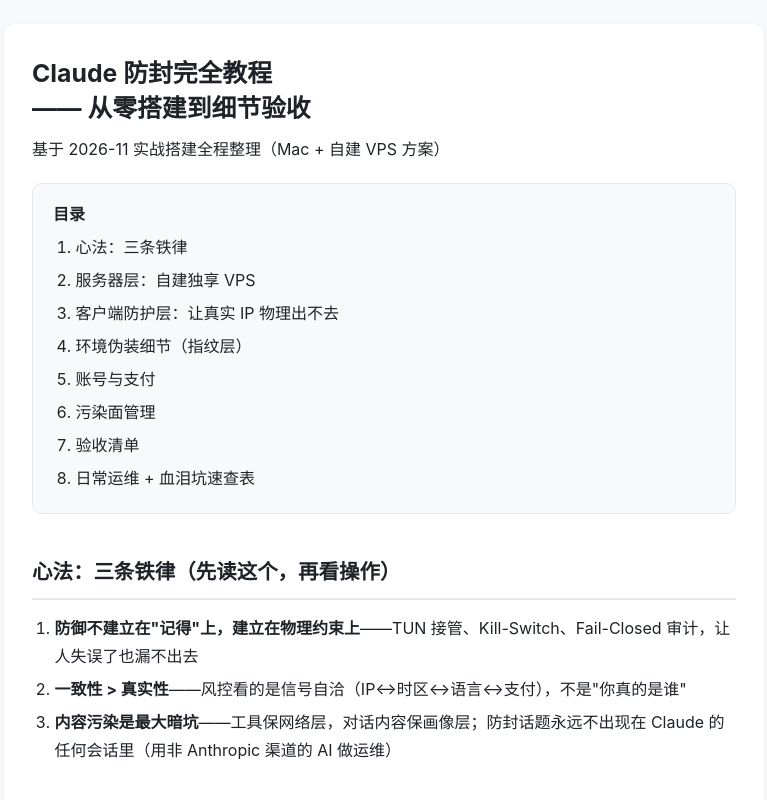
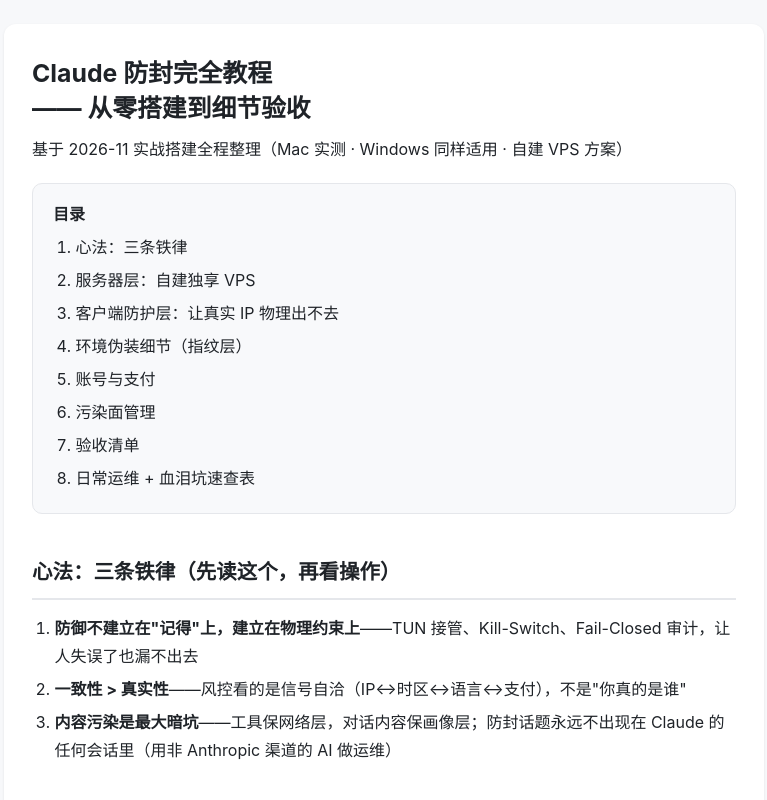
Before and after one commit to lee958733-prog/claude-anti-ban-guide, a plain HTML site: page docs/index.html in a window 1280 px wide. Shown: the top 800 px of the page, without its empty margins (256-1023 px from the left). Drawn offline with Linux system fonts and the light colour scheme.

Commit message:
标题行标注 Windows 同样适用

```diff
--- a/docs/index.html
+++ b/docs/index.html
@@ -53,7 +53,7 @@
 <article>
 
 <h1>Claude 防封完全教程<br>—— 从零搭建到细节验收</h1>
-<p>基于 2026-11 实战搭建全程整理（Mac + 自建 VPS 方案）</p>
+<p>基于 2026-11 实战搭建全程整理（Mac 实测 · Windows 同样适用 · 自建 VPS 方案）</p>
 
 <div class="toc">
 <strong>目录</strong>
```
Also changed, not shown: 1 other file.
